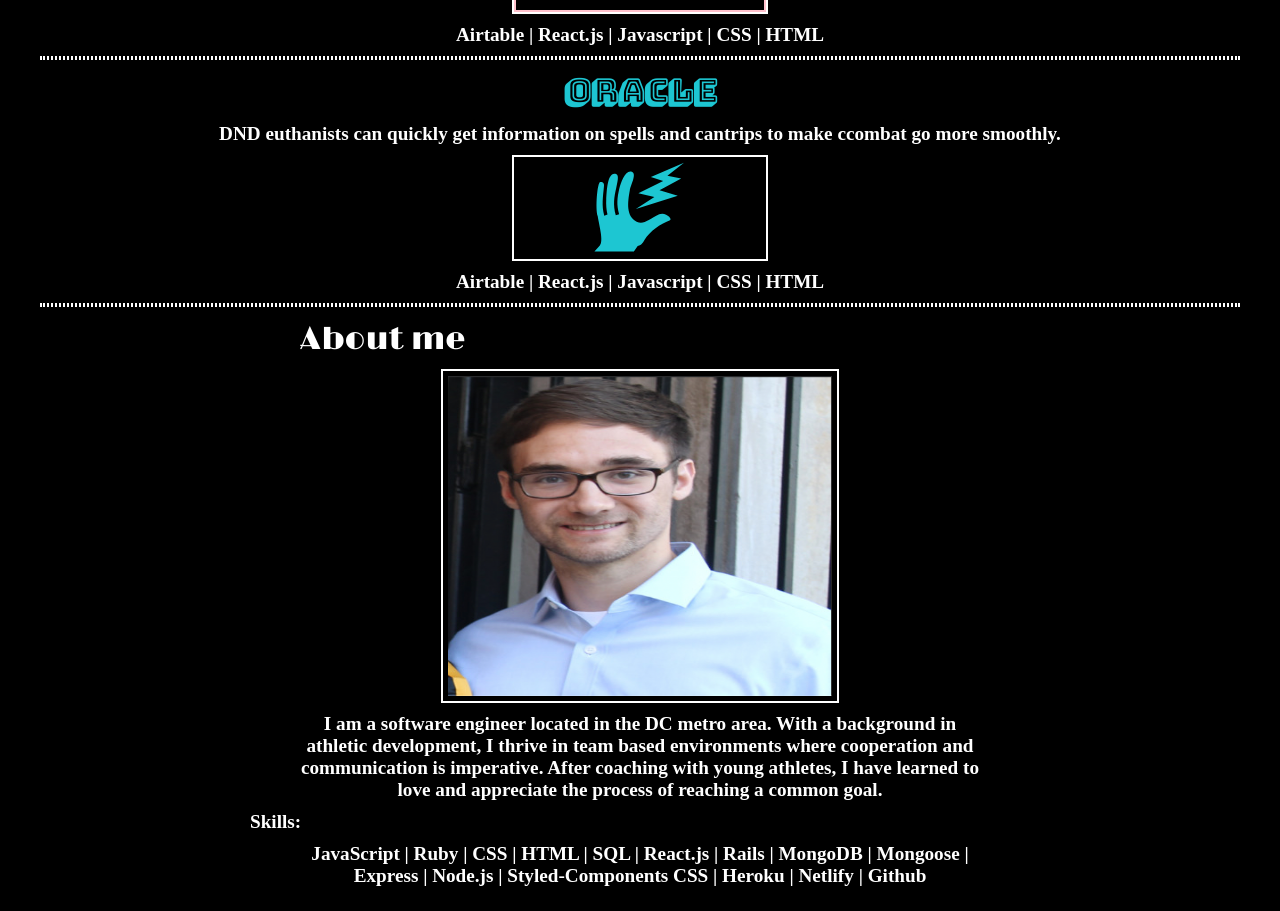
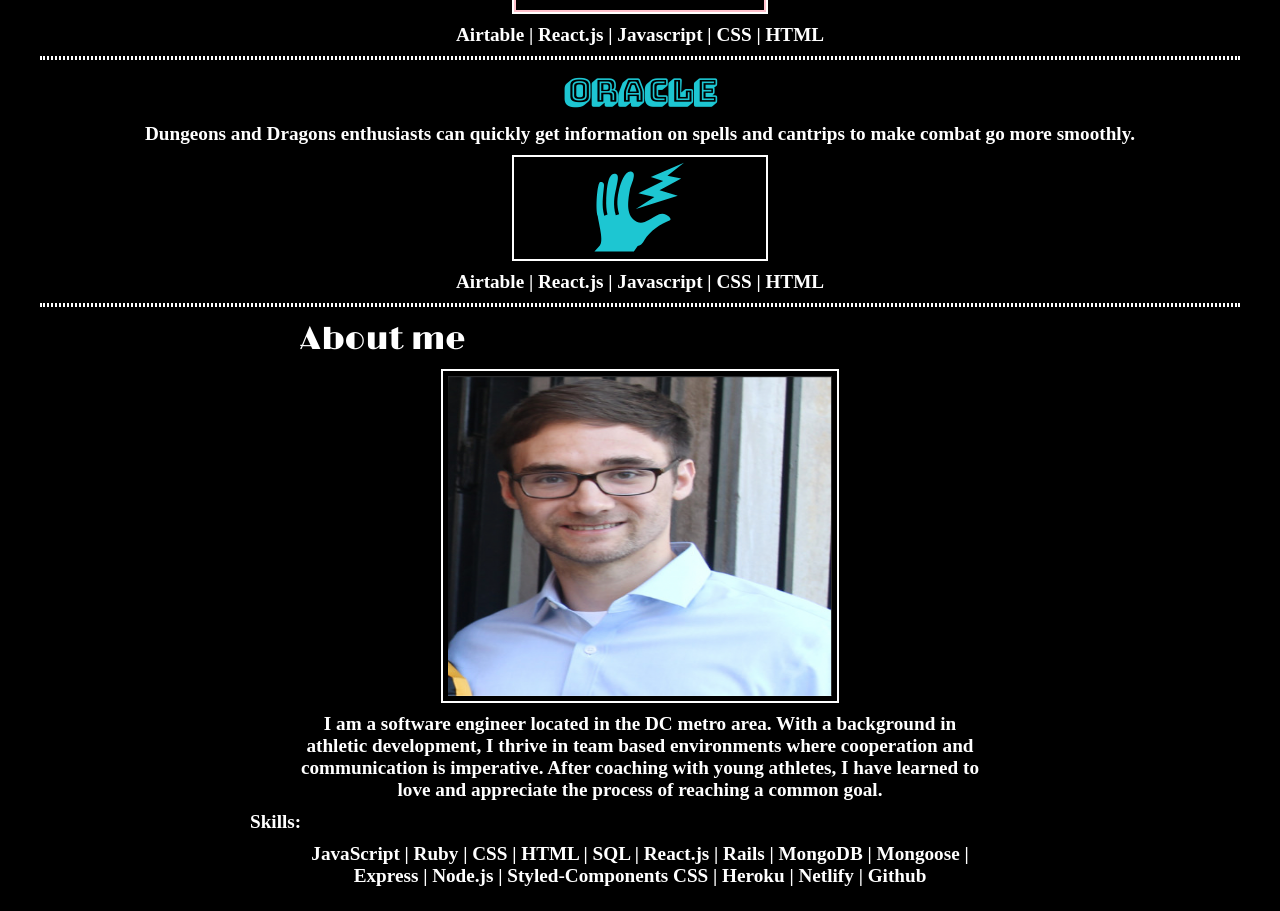
Before and after one commit to hammyhammer/Portfolio, a React (Create React App) app in the folder client/: page / in a window 1280 px wide. Shown: the part 932-1843 px from the top of the page. Built offline with nearby package versions, Linux system fonts and the light colour scheme; a web font is replaced by a local one.

Commit message:
typos fixed

```diff
--- a/client/src/screens/Projects/Projects.jsx
+++ b/client/src/screens/Projects/Projects.jsx
@@ -62,7 +62,7 @@ export default function Projects() {
       <div>
         <h5 className={projectcss.title_oracle}>Oracle</h5>
 
-        <p className={projectcss.description}>DND euthanists can quickly get information on spells and cantrips to make ccombat go more smoothly.</p>
+        <p className={projectcss.description}>Dungeons and Dragons enthusiasts can quickly get information on spells and cantrips to make combat go more smoothly.</p>
         <div className={projectcss.link_space}>
           <a href="https://hammyhammer.github.io/Oracle-DnD_Spell_Reference/" target="_blank" rel="noreferrer">
             <div className={projectcss.icon_oracle}> <GiBoltSpellCast size={98} /> </div>
```
